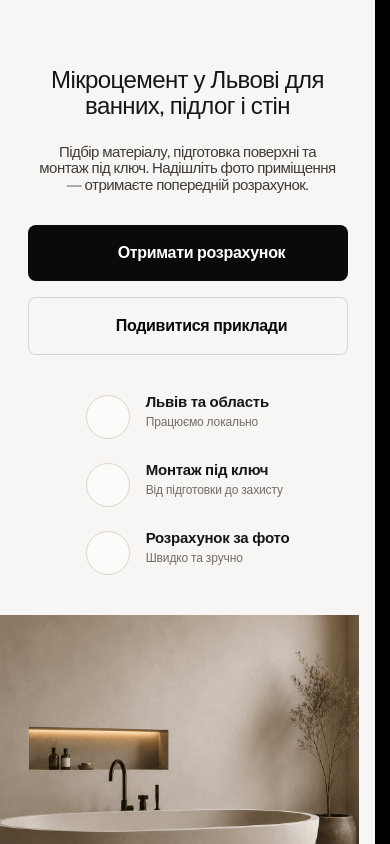
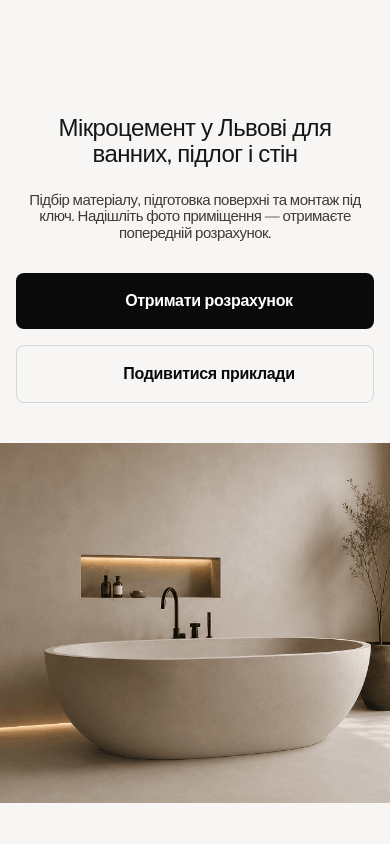
Before and after one commit to Sashko-kapillar/leadgen-microcement-lviv, a React (Vite) app: page / in a window 390 px wide. Shown: the top 844 px of the page. Built offline with nearby package versions, Linux system fonts and the light colour scheme.

Commit message:
fix: improve mobile hero layout

```diff
--- a/src/components/Header/Header.tsx
+++ b/src/components/Header/Header.tsx
@@ -37,12 +37,12 @@ const Header = ({ isPrivacy = false, onShowHome }: HeaderProps) => {
             <>
               <HeaderNav className="mx-auto w-1/2" />
 
-              <div className="flex items-center justify-between gap-5.5 lg:w-1/3 lg:justify-end-safe">
+              <div className="hidden items-center justify-between gap-5.5 lg:flex lg:w-1/3 lg:justify-end-safe">
                 <SmartButton
                   type="button"
                   label="Отримати розрахунок"
                   variant="primary"
-                  className="text-dust-white 1xl:text-[18px]/[1] 1xl:py-4.5 1xl:px-5 bg-cod-black hover:bg-accent hidden md:flex border-none px-8 py-3.5 text-base/[100%] font-semibold backdrop-blur-[5px]"
+                  className="text-dust-white 1xl:text-[18px]/[1] 1xl:py-4.5 1xl:px-5 bg-cod-black hover:bg-accent hidden border-none px-8 py-3.5 text-base/[100%] font-semibold backdrop-blur-[5px] md:flex"
                 />
                 {/* {!isBurgerMenuOpen && (
                   <SmartButton
--- a/src/components/Hero/Hero.tsx
+++ b/src/components/Hero/Hero.tsx
@@ -1,5 +1,5 @@
 import SmartButton from '../ui/Button/SmartButton'
-import heroImage from '@/assets/images/hero-bath.webp'
+import heroImage from '@/assets/images/hero-bath-mb.webp'
 
 const heroBadges = [
   {
@@ -21,14 +21,14 @@ const heroBadges = [
 
 const Hero = () => {
   return (
-    <section className="bg-page relative overflow-hidden lg:-mt-17">
-      <div className="section relative flex min-h-[calc(100svh-88px)] flex-col items-center pb-8 lg:grid lg:min-h-[calc(100svh-72px)] lg:grid-cols-[0.9fr_1.1fr] lg:gap-10 lg:pt-0 lg:pb-16">
+    <section className="bg-page relative mt-12 overflow-hidden lg:-mt-17">
+      <div className="section relative z-10 flex flex-col items-center pb-0 lg:grid lg:min-h-[calc(100svh-72px)] lg:grid-cols-[0.9fr_1.1fr] lg:gap-10 lg:pt-0 lg:pb-16">
         <div className="1xl:min-w-150 relative z-10 flex flex-col items-center lg:min-w-[580px] lg:items-start">
-          <h1 className="text-hero 1xl:max-w-200 max-w-80 tracking-tight md:min-w-[540px] lg:mt-60 lg:max-w-[720px]">
+          <h1 className="text-hero 1xl:max-w-200 max-w-[clamp(320px,calc(223.2px+23.05vw),400px)] tracking-tight md:max-w-[540px] lg:mt-60 lg:max-w-[720px] lg:text-start">
             Мікроцемент у Львові для ванних, підлог і стін
           </h1>
 
-          <p className="text-hero-lead mt-6 max-w-75 md:max-w-100 lg:mt-8 lg:max-w-[520px] lg:min-w-120 lg:text-start">
+          <p className="text-hero-lead mt-6 max-w-110 md:max-w-130 lg:mt-8 lg:min-w-120 lg:text-start">
             Підбір матеріалу, підготовка поверхні та монтаж під ключ. Надішліть фото приміщення —
             отримаєте попередній розрахунок.
           </p>
@@ -60,7 +60,7 @@ const Hero = () => {
             />
           </div>
 
-          <ul className="mt-10 grid gap-6 sm:grid-cols-3 lg:mt-18 lg:max-w-[620px] lg:gap-3">
+          <ul className="mt-10 hidden gap-6 sm:grid-cols-3 md:grid lg:mt-18 lg:max-w-[620px] lg:gap-3">
             {heroBadges.map(badge => (
               <li key={badge.title} className="flex items-start gap-4 lg:gap-3">
                 <span className="border-border-soft bg-surface/60 flex size-11 shrink-0 items-center justify-center rounded-full border lg:size-5">
@@ -77,8 +77,9 @@ const Hero = () => {
             ))}
           </ul>
         </div>
+      </div>
 
-        <div className="1xl:right-[clamp(-240px,calc(45.71px-12.29vw),-120px)] relative left-1/2 mt-10 h-[clamp(360px,70vw,620px)] w-screen -translate-x-1/2 overflow-hidden rounded-none md:left-auto md:translate-x-0 lg:absolute lg:inset-y-0 lg:right-[clamp(-120px,calc(255.38px-22.85vw),-40px)] lg:mt-0 lg:h-full lg:w-[58vw]">
+      <div className="1xl:right-[clamp(-240px,calc(45.71px-12.29vw),-120px)] relative mt-10 h-[clamp(360px,75vw,620px)] w-full overflow-hidden lg:absolute lg:inset-y-0 lg:right-[clamp(-120px,calc(255.38px-22.85vw),-40px)] lg:mt-0 lg:h-full lg:w-[58vw]">
         <img
           src={heroImage}
           alt="Ванна кімната з покриттям мікроцемент"
@@ -87,7 +88,6 @@ const Hero = () => {
 
         <div className="from-page/0 via-page/0 to-page/10 lg:from-page lg:via-page/20 pointer-events-none absolute inset-0 bg-linear-to-b lg:bg-linear-to-r lg:to-transparent" />
       </div>
-      </div>
     </section>
   )
 }
--- a/src/index.css
+++ b/src/index.css
@@ -133,18 +133,22 @@
 @layer base {
   html {
     min-height: 100%;
-    scrollbar-gutter: stable;
     scroll-behavior: smooth;
   }
 
   body {
-    @apply font-primary text-text-main bg-black;
+    @apply font-primary bg-page text-text-main;
     min-height: 100svh;
     font-size: 16px;
     line-height: 1.55;
     text-rendering: optimizeLegibility;
     -webkit-font-smoothing: antialiased;
-    scrollbar-gutter: stable;
+  }
+
+  @media (min-width: 1024px) {
+    html {
+      scrollbar-gutter: stable;
+    }
   }
 
   button,
```
Also changed, not shown: src/assets/images/hero-bath-2.webp (added), src/assets/images/hero-bath-mb.webp (added). Lines whose indentation alone changed are shown as unchanged.
